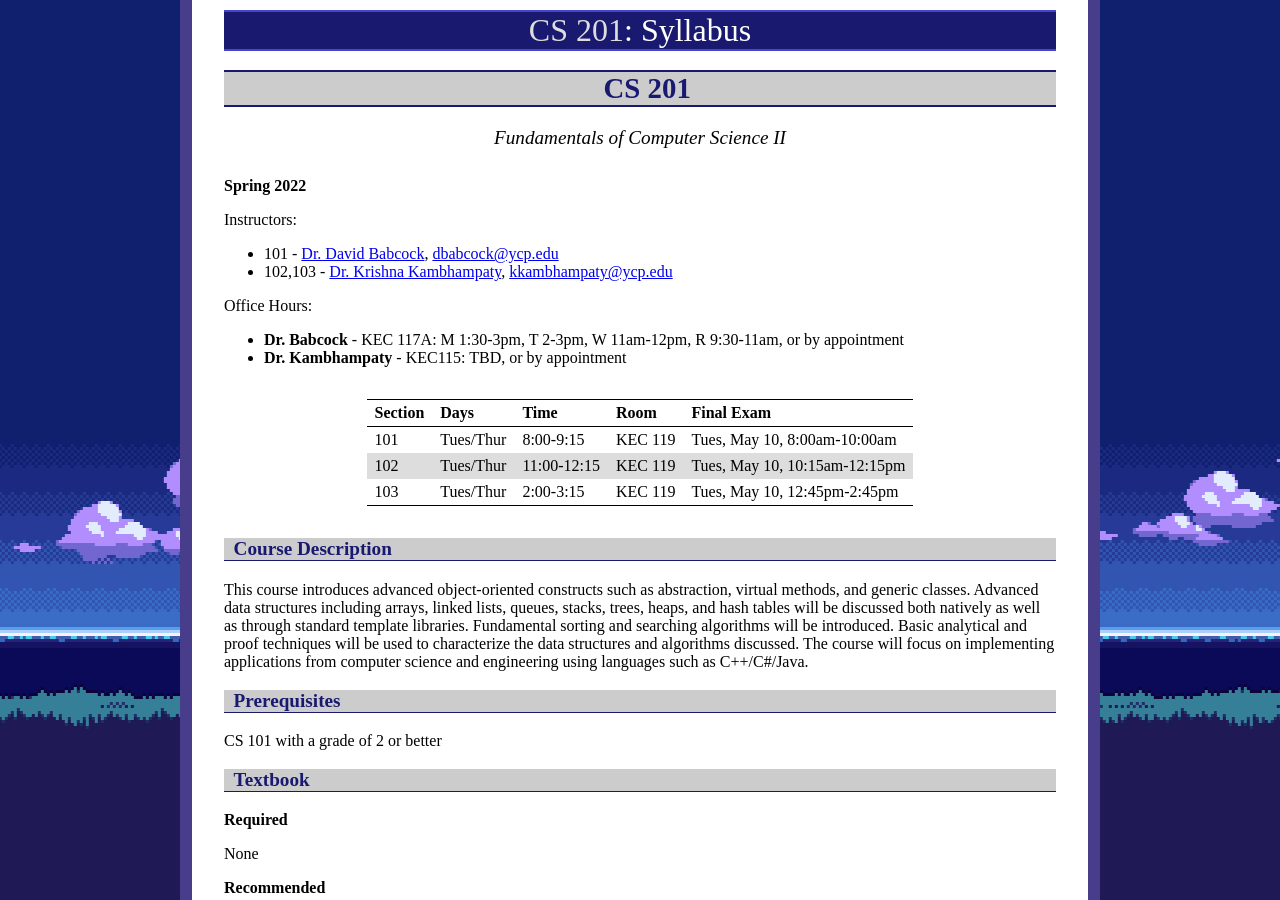
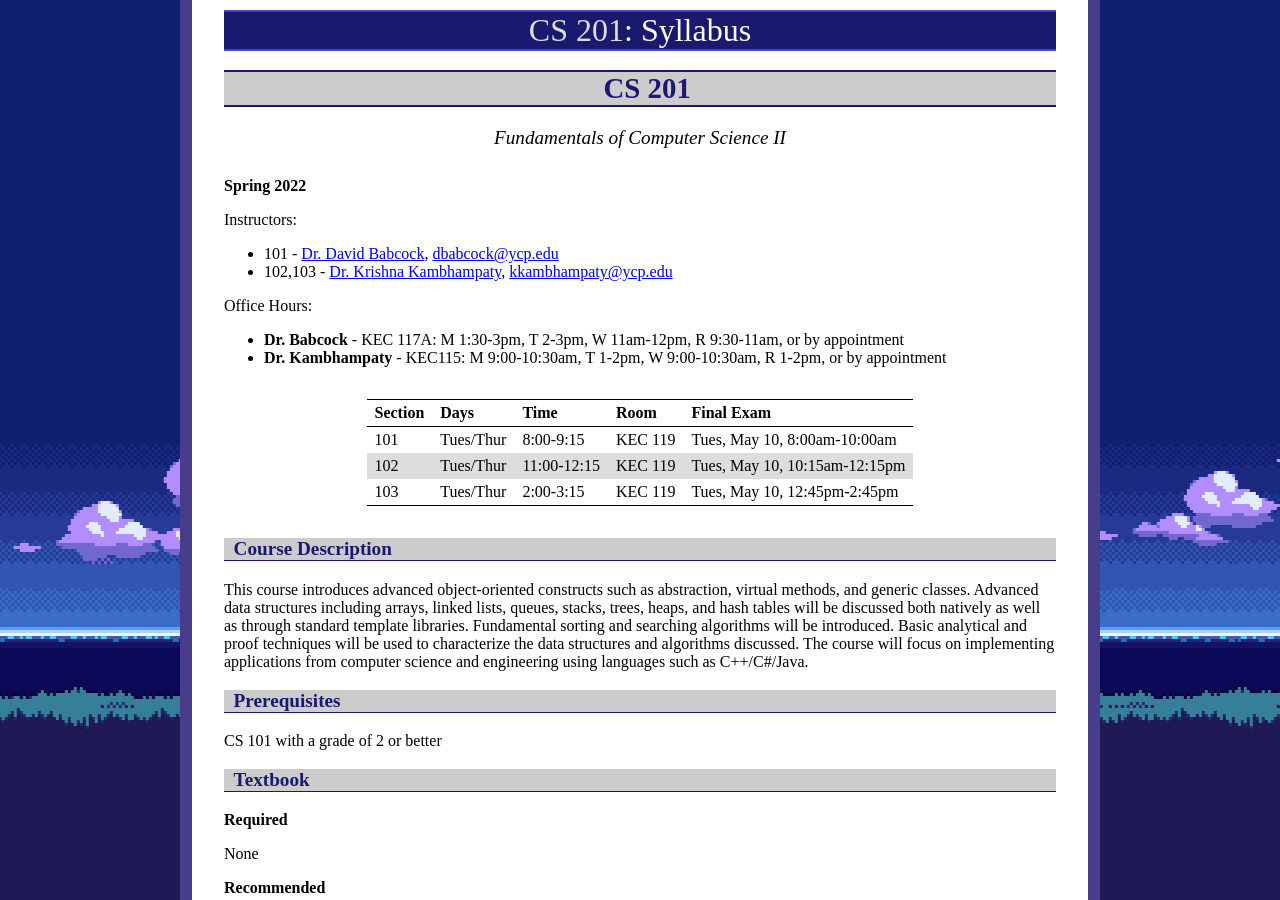
Before and after one commit to ycpcs/cs201-spring2022, a Jekyll site: the page built from syllabus.md, in a window 1280 px wide and 900 px high. Built offline with Jekyll 4.4.1, drawn with Linux system fonts in a browser that asks for light colours.

Commit message:
update office hours
update office hours

```diff
--- a/syllabus.md
+++ b/syllabus.md
@@ -15,7 +15,7 @@ Instructors:
 
 Office Hours:
 - **Dr. Babcock** - KEC 117A: M 1:30-3pm, T 2-3pm, W 11am-12pm, R 9:30-11am, or by appointment
-- **Dr. Kambhampaty** - KEC115: TBD, or by appointment
+- **Dr. Kambhampaty** - KEC115: M 9:00-10:30am, T 1-2pm, W 9:00-10:30am, R 1-2pm, or by appointment
 
  Section  | Days      |  Time       | Room    | Final Exam
  -------- | --------- |  ---------- | ------- | ----------
```
